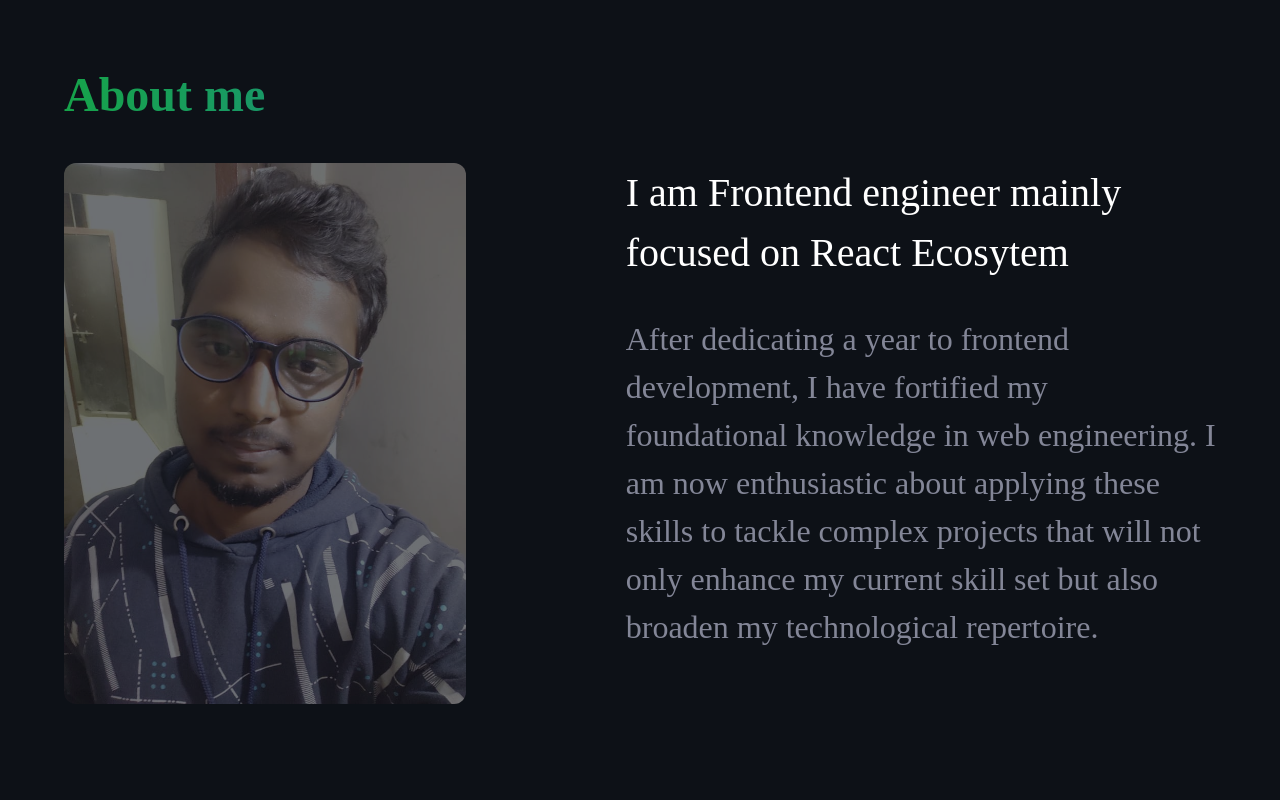
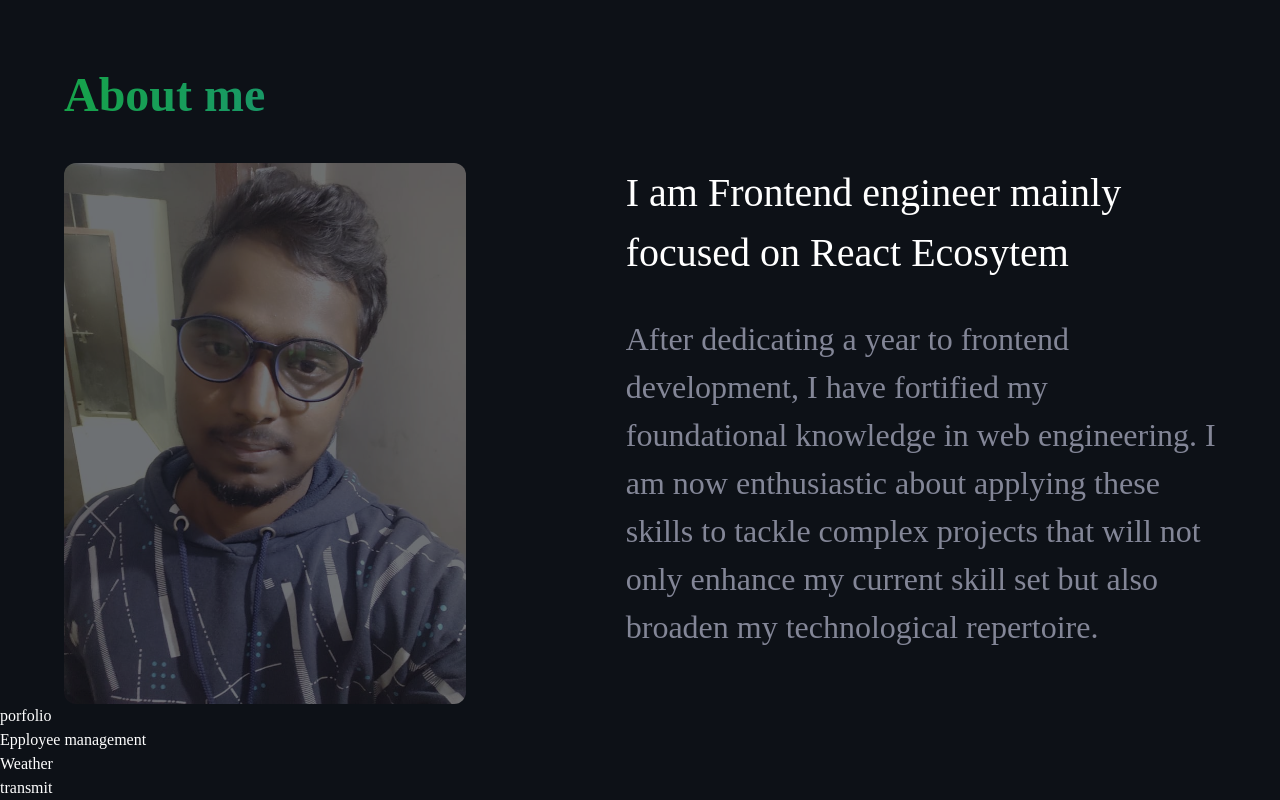
Before and after one commit to khurshedeth/data-entry, a Next.js app: page / in a window 1280 px wide. Shown: the part 715-1515 px from the top of the page. Before the commit the page ends 1419 px from the top, so only its background shows below. Built offline with nearby package versions, Linux system fonts and the light colour scheme.

Commit message:
four projects are ther

```diff
--- a/components/Projects.js
+++ b/components/Projects.js
@@ -1,12 +1,14 @@
-import React from 'react'
+import React from "react";
 
 function Projects() {
   return (
     <div>
-
-
+      <div>porfolio</div>
+      <div>Epployee management</div>
+      <div>Weather </div>
+      <div>transmit</div>
     </div>
-  )
+  );
 }
 
-export default Projects
+export default Projects;
```
